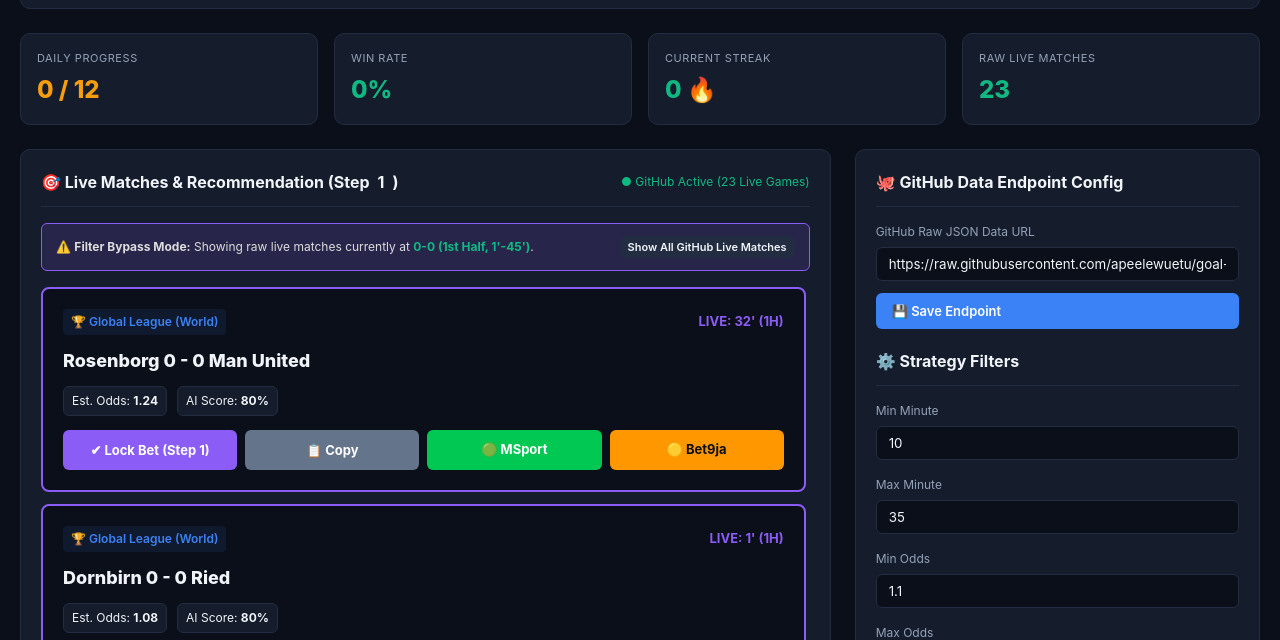
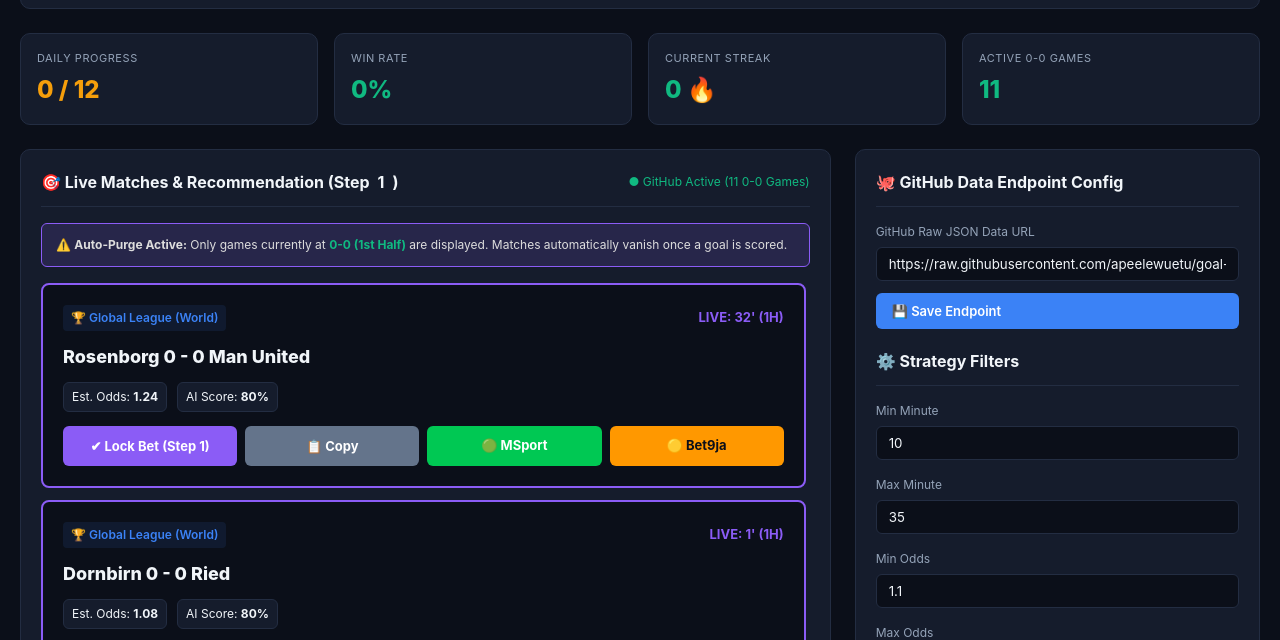
Before and after one commit to apeelewuetu/goal-tracker-app, a plain HTML site: page index.html in a window 1280 px wide. Shown: the part 130-770 px from the top of the page. Drawn offline with Linux system fonts and the light colour scheme.

Commit message:
Auto-purge scored matches while preserving locked bets in monitor

```diff
--- a/index.html
+++ b/index.html
@@ -119,7 +119,7 @@ cat << 'EOF' > index.html
         <p>Target: 12 Sequential Live Rollovers (GitHub Data Feed)</p>
       </div>
       <div class="header-actions">
-        <button id="bypassBtn" class="btn btn-purple" onclick="toggleFilterBypass()">🔓 Raw Matches (0-0 1st Half)</button>
+        <button id="bypassBtn" class="btn btn-purple" onclick="toggleFilterBypass()">🔓 Raw Matches (0-0 Only)</button>
         <button id="toggleOnlineBtn" class="btn btn-warning" onclick="toggleOfflineMode()">🔌 Pause Sync</button>
         <button class="btn btn-primary" onclick="manualScan()">🔄 Sync GitHub API</button>
         <button class="btn btn-secondary" onclick="exportHistory('CSV')">📥 Export CSV</button>
@@ -141,7 +141,7 @@ cat << 'EOF' > index.html
         <div class="kpi-value green" id="kpiStreak">0 🔥</div>
       </div>
       <div class="kpi-card">
-        <div class="kpi-title">Raw Live Matches</div>
+        <div class="kpi-title">Active 0-0 Games</div>
         <div class="kpi-value" id="kpiRawMatches">0</div>
       </div>
     </div>
@@ -158,10 +158,7 @@ cat << 'EOF' > index.html
 
           <div id="filterBypassNotice" style="display: none; background: rgba(139, 92, 246, 0.15); border: 1px solid var(--accent-purple); color: #ddd; padding: 12px 14px; border-radius: 6px; font-size: 12px; margin-bottom: 16px;">
             <div style="display: flex; justify-content: space-between; align-items: center; flex-wrap: wrap; gap: 8px;">
-              <span>⚠️ <strong>Filter Bypass Mode:</strong> Showing raw live matches currently at <strong style="color:var(--accent-green);">0-0 (1st Half, 1'-45')</strong>.</span>
-              <button class="btn btn-secondary" style="padding: 4px 8px; font-size: 11px;" onclick="toggleStrictBypass()">
-                <span id="strictBypassLabel">Show All GitHub Live Matches</span>
-              </button>
+              <span>⚠️ <strong>Auto-Purge Active:</strong> Only games currently at <strong style="color:var(--accent-green);">0-0 (1st Half)</strong> are displayed. Matches automatically vanish once a goal is scored.</span>
             </div>
           </div>
 
@@ -178,7 +175,7 @@ cat << 'EOF' > index.html
         </div>
       </div>
 
-      <!-- Right Column: GitHub Config & Controls -->
+      <!-- Right Column: Controls -->
       <div>
         <div class="panel">
           <div class="panel-header">
@@ -263,7 +260,6 @@ cat << 'EOF' > index.html
       },
       isOffline: false,
       bypassFilters: true,
-      showAbsoluteAll: false,
       currentStep: 1,
       activeBet: null,
       history: [],
@@ -361,28 +357,19 @@ cat << 'EOF' > index.html
       saveState();
     }
 
-    function toggleStrictBypass() {
-      state.showAbsoluteAll = !state.showAbsoluteAll;
-      saveState();
-    }
-
     function updateOfflineUI() {
       const btn = document.getElementById('toggleOnlineBtn');
       const bypassBtn = document.getElementById('bypassBtn');
       const badge = document.getElementById('scanStatusBadge');
       const notice = document.getElementById('filterBypassNotice');
-      const strictLabel = document.getElementById('strictBypassLabel');
 
       if (state.bypassFilters) {
         bypassBtn.className = "btn btn-success";
         bypassBtn.innerText = "🔒 Apply Strategy Filters";
         notice.style.display = "block";
-        if (strictLabel) {
-          strictLabel.innerText = state.showAbsoluteAll ? "Switch to 0-0 (1st Half Only)" : "Show All GitHub Live Matches";
-        }
       } else {
         bypassBtn.className = "btn btn-purple";
-        bypassBtn.innerText = "🔓 Raw Matches (0-0 1st Half)";
+        bypassBtn.innerText = "🔓 Raw Matches (0-0 Only)";
         notice.style.display = "none";
       }
 
@@ -394,7 +381,7 @@ cat << 'EOF' > index.html
       } else {
         btn.className = "btn btn-warning";
         btn.innerText = "🔌 Pause Sync";
-        badge.innerText = `● GitHub Active (${fetchedMatches.length} Live Games)`;
+        badge.innerText = `● GitHub Active (${fetchedMatches.length} 0-0 Games)`;
         badge.style.color = "var(--accent-green)";
       }
     }
@@ -421,7 +408,9 @@ cat << 'EOF' > index.html
           let json = await res.json();
           let rawList = Array.isArray(json) ? json : (json.response || json.matches || []);
 
-          fetchedMatches = rawList.map((item, idx) => {
+          // AUTOMATIC REMOVAL: STRICTLY PURGE ALL SCORED MATCHES (ONLY KEEP 0-0)
+          fetchedMatches = rawList
+            .map((item, idx) => {
               const elapsed = item.elapsed || item.fixture?.status?.elapsed || 0;
               const homeScore = item.homeScore ?? item.goals?.home ?? 0;
               const awayScore = item.awayScore ?? item.goals?.away ?? 0;
@@ -440,7 +429,9 @@ cat << 'EOF' > index.html
                 odds: estimatedOdds,
                 conf: item.conf || 75
               };
-          });
+            })
+            .filter(m => m.homeScore === 0 && m.awayScore === 0);
+
         } else {
           apiErrorMsg = `Failed to load GitHub file (HTTP ${res.status}). Verify the file URL in settings.`;
           fetchedMatches = [];
@@ -460,8 +451,7 @@ cat << 'EOF' > index.html
       if (state.activeBet || fetchedMatches.length === 0) return null;
 
       return fetchedMatches.find(m => {
-        return m.homeScore === 0 && m.awayScore === 0 &&
-               m.elapsed >= state.settings.minMin && m.elapsed <= state.settings.maxMin &&
+        return m.elapsed >= state.settings.minMin && m.elapsed <= state.settings.maxMin &&
                m.odds >= state.settings.minOdds && m.odds <= state.settings.maxOdds &&
                m.conf >= state.settings.minConf;
       });
@@ -492,18 +482,13 @@ cat << 'EOF' > index.html
       }
 
       if (state.bypassFilters) {
-        let displayList = fetchedMatches;
-
-        if (!state.showAbsoluteAll) {
-          displayList = fetchedMatches.filter(m => m.homeScore === 0 && m.awayScore === 0 && (m.elapsed <= 45 || m.statusShort === '1H'));
-        }
+        const displayList = fetchedMatches;
 
         if (displayList.length === 0) {
           container.innerHTML = `
             <div style="text-align: center; padding: 30px; color: var(--text-muted);">
-              <p>🌐 Connected to GitHub (${fetchedMatches.length} total games active globally).</p>
-              <p style="font-size: 13px; color: var(--accent-amber); margin-top: 6px;">Currently <strong>0 matches at 0-0 in the 1st Half</strong>.</p>
-              <button class="btn btn-secondary" style="margin-top: 12px;" onclick="toggleStrictBypass()">Show All ${fetchedMatches.length} Live Games Worldwide</button>
+              <p>🌐 Connected to GitHub.</p>
+              <p style="font-size: 13px; color: var(--accent-amber); margin-top: 6px;">Currently <strong>0 active matches at 0-0</strong>. All scored matches have been automatically cleared.</p>
             </div>`;
           return;
         }
@@ -511,8 +496,6 @@ cat << 'EOF' > index.html
         let html = `<div style="max-height: 480px; overflow-y: auto; padding-right: 4px;">`;
         displayList.forEach(match => {
           const matchFullName = `${match.home} vs ${match.away}`;
-
-          // Domain-scoped direct search links with strict quotes on team names
           const msportUrl = `https://www.google.com/search?q=` + encodeURIComponent(`site:msport.com/ng "${match.home}" "${match.away}"`);
           const bet9jaUrl = `https://www.google.com/search?q=` + encodeURIComponent(`site:bet9ja.com "${match.home}" "${match.away}"`);
 
@@ -522,7 +505,7 @@ cat << 'EOF' > index.html
                 <span class="league-badge">🏆 ${match.league} (${match.country})</span>
                 <span style="color: var(--accent-purple); font-weight: 700; font-size: 13px;">LIVE: ${match.elapsed}' (${match.statusShort})</span>
               </div>
-              <div class="match-teams" onclick="copyToClipboard('${matchFullName}')" title="Click to copy full match name">${match.home} ${match.homeScore} - ${match.awayScore} ${match.away}</div>
+              <div class="match-teams" onclick="copyToClipboard('${matchFullName}')" title="Click to copy full match name">${match.home} 0 - 0 ${match.away}</div>
               <div class="match-stats-row">
                 <span class="stat-badge">Est. Odds: <strong>${match.odds.toFixed(2)}</strong></span>
                 <span class="stat-badge">AI Score: <strong>${match.conf}%</strong></span>
@@ -544,7 +527,7 @@ cat << 'EOF' > index.html
         container.innerHTML = `
           <div style="text-align: center; padding: 20px; color: var(--accent-amber);">
             <h3>⏳ Step ${state.currentStep} Active</h3>
-            <p style="font-size: 13px; color: var(--text-muted); margin-top: 6px;">Monitoring active bet. Complete or resolve the current bet to unlock the next pick.</p>
+            <p style="font-size: 13px; color: var(--text-muted); margin-top: 6px;">Monitoring active bet. Complete or resolve the current bet below to unlock the next candidate.</p>
           </div>`;
         return;
       }
@@ -553,9 +536,9 @@ cat << 'EOF' > index.html
       if (!match) {
         container.innerHTML = `
           <div style="text-align: center; padding: 30px; color: var(--text-muted);">
-            <p>🔍 GitHub Connected (${fetchedMatches.length} raw matches loaded), but none currently match your strict Strategy Filters (${state.settings.minMin}'–${state.settings.maxMin}').</p>
+            <p>🔍 Connected to GitHub (${fetchedMatches.length} 0-0 matches loaded), but none currently match your strict Strategy Filters (${state.settings.minMin}'–${state.settings.maxMin}').</p>
             <p style="font-size: 12px; margin-top: 8px; color: var(--accent-purple);">
-              👉 Click <strong>"🔓 Raw Matches (0-0 1st Half)"</strong> above to inspect all live 0-0 games directly.
+              👉 Click <strong>"🔓 Raw Matches (0-0 Only)"</strong> above to inspect all live 0-0 games directly.
             </p>
           </div>`;
         return;
@@ -590,6 +573,7 @@ cat << 'EOF' > index.html
       const match = fetchedMatches.find(m => m.id === matchId);
       if (!match) return;
 
+      // LOCK TEAM IN ACTIVE BET MONITOR TO PRESERVE BEFORE REMOVAL
       state.activeBet = {
         id: match.id,
         step: state.currentStep,
@@ -614,7 +598,7 @@ cat << 'EOF' > index.html
       const bet = state.activeBet;
       container.innerHTML = `
         <div style="background: var(--bg-main); border: 1px solid var(--accent-amber); padding: 16px; border-radius: 8px;">
-          <div style="font-size: 12px; font-weight: 700; color: var(--accent-amber); margin-bottom: 6px;">STEP ${bet.step} IN PROGRESS</div>
+          <div style="font-size: 12px; font-weight: 700; color: var(--accent-amber); margin-bottom: 6px;">STEP ${bet.step} LOCKED & MONITORED</div>
           <div style="font-size: 16px; font-weight: 800; margin-bottom: 8px; cursor: pointer;" onclick="copyToClipboard('${bet.match}')">${bet.match}</div>
           <div style="font-size: 13px; color: var(--text-muted); margin-bottom: 12px;">
             ${bet.league} | Entry Min: ${bet.entryMinute}' | Odds: ${bet.odds}
@@ -649,6 +633,7 @@ cat << 'EOF' > index.html
         state.currentStep = 1;
       }
 
+      // CLEAR LOCKED BET TO MAKE WAY FOR THE NEXT 0-0 MATCH
       state.activeBet = null;
       saveState();
     }
```
Lines whose indentation alone changed are shown as unchanged.
